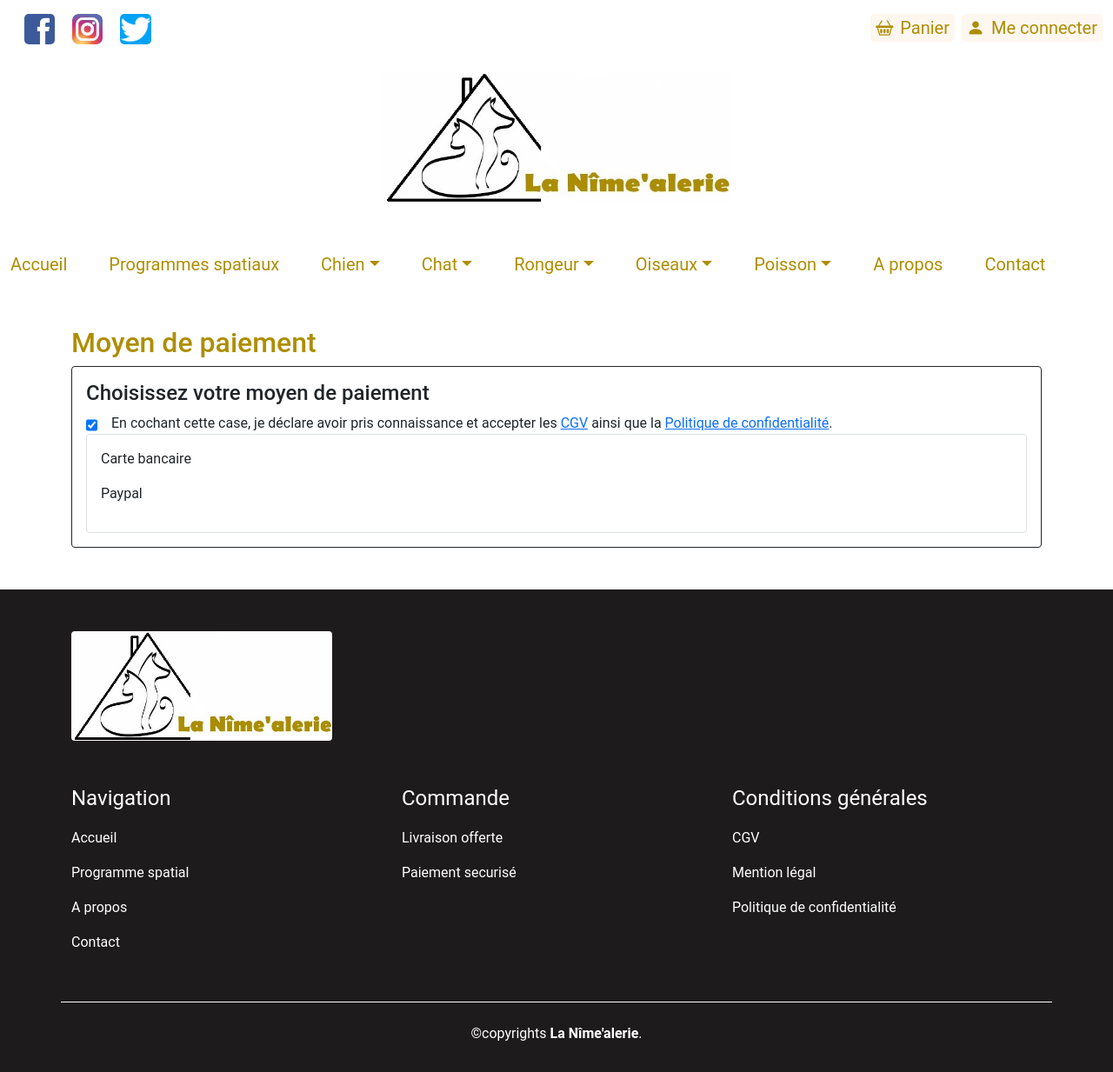
After one commit to JasonLauret/Lanimalerie_Symfony, a Symfony app: template templates/content/paymentMethod.html.twig in a window 1280 px wide. The commit adds this page. Shown: the whole page at 87% size. Run offline with Twig, Linux system fonts and the light colour scheme; the template is opened without the code that fills it, so the values that code supplies are empty; some libraries are stand-ins or nearby versions.

Commit message:
Ajout d'un nouveau template 'paymentMethode' et création d'une table 'payment_methode'

```diff
--- a/templates/content/delivery.html.twig
+++ b/templates/content/delivery.html.twig
@@ -8,7 +8,7 @@
     <h2 class="mb-4">Ma livraison</h2>
     <div class="row">
         <p>Livraison pour les articles suivant: </p>
-        <div class="border border-dark bg-white p-3 rounded d-flex text-center justify-content-center">
+        <div class="border border-dark p-3 rounded d-flex text-center justify-content-center">
             {% for item in items %}
                 <div class="border border-dark text-center p-2 m-2 rounded">
                     <p>
@@ -51,7 +51,7 @@
 
     </div>
     <div class="text-end mt-5">
-        <a href="{{ path('delivery') }}" class="menu p-3">Valider ma livraison<i class="bi bi-arrow-right-circle-fill fs-5 ps-3"></i></a>
+        <a href="{{ path('payment') }}" class="menu p-3">Valider ma livraison<i class="bi bi-arrow-right-circle-fill fs-5 ps-3"></i></a>
     </div>
 </section>
 {% endblock %}
--- /dev/null
+++ b/templates/content/paymentMethod.html.twig
@@ -0,0 +1,22 @@
+{% extends 'base.html.twig' %}
+
+{% block title %}Paiement{% endblock %}
+
+{% block body %}
+
+<section class="container my-5">
+    <h2>Moyen de paiement</h2>
+    <div class="border border-dark p-3 rounded">
+        <p class="h4">Choisissez votre moyen de paiement</p>
+        <div class="d-flex">
+            <input class="mt-1" type="checkbox" name="choix1" value="1" checked >
+            <label class="ms-3" for="case1">En cochant cette case, je déclare avoir pris connaissance et accepter les <a class="text-decoration-underline" href="">CGV</a> ainsi que la <a class="text-decoration-underline" href="">Politique de confidentialité</a>.</label>
+        </div>
+        <div class="border border-muted p-3 rounded">
+            <p>Carte bancaire</p>
+            <p>Paypal</p>
+        </div>
+    </div>
+</section>
+
+{% endblock %}
```
Also changed, not shown: migrations/Version20210817154848.php (added, +31 -0 lines), src/Controller/paymentMethodController.php (added, +19 -0 lines), src/Entity/PaymentMethod.php (added, +43 -0 lines), src/Repository/PaymentMethodRepository.php (added, +50 -0 lines).
